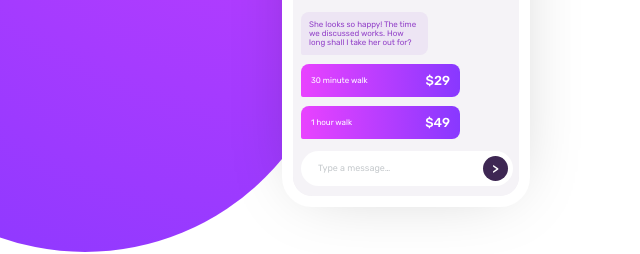
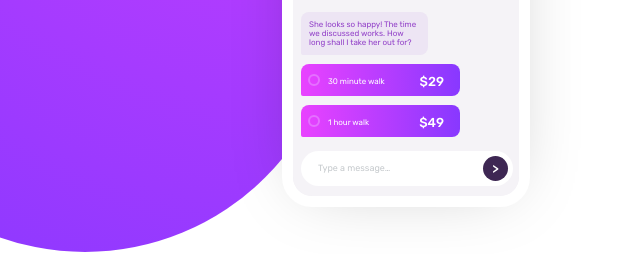
Before and after one commit to magdakok/CSS-Mobile-Phone-Mockup, a website: page index.html in a window 1280 px wide. Shown: the part 446-700 px from the top of the page, 0-640 px from the left. Drawn offline with Linux system fonts and the light colour scheme.

Commit message:
add custom radio inputs

```diff
--- a/index.html
+++ b/index.html
@@ -50,10 +50,12 @@
                 I take her out for?
               </li>
               <li class="message message--option message--walker">
-                <span>30 minute walk</span><span class="price">$29</span>
+                <span class="custom-radio"></span><span>30 minute walk</span
+                ><span class="price">$29</span>
               </li>
               <li class="message message--option message--walker">
-                <span>1 hour walk</span><span class="price">$49</span>
+                <span class="custom-radio"></span><span>1 hour walk</span
+                ><span class="price">$49</span>
               </li>
             </ul>
             <div class="custom-input">
--- a/sass/pages/_home.scss
+++ b/sass/pages/_home.scss
@@ -211,7 +211,7 @@ body {
       &--option {
         color: $color-white;
         @include gradient;
-        padding: 1rem;
+        padding: 1.1rem 1.6rem 0.8rem 0.7rem;
         display: block;
         max-width: none;
         width: 75%;
@@ -224,6 +224,16 @@ body {
           font-size: 1.3rem;
           line-height: 1.3rem;
           font-weight: 500;
+          margin-left: auto;
+        }
+
+        .custom-radio {
+          width: 1.2rem;
+          height: 1.2rem;
+          border-radius: 50%;
+          border: 2px solid $color-radio-button;
+          margin-right: 0.8rem;
+          margin-top: -0.3rem;
         }
       }
     }
```
Also changed, not shown: css/main.css, 1 other file.
